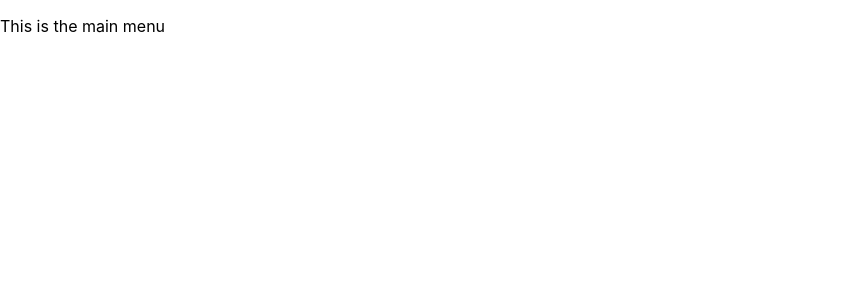
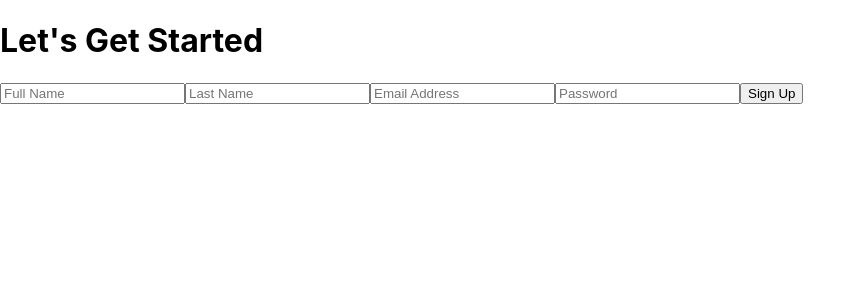
Before and after one commit to jpress7639/a-new-space, a React (Create React App) app in the folder client/: page /users/create-users in a window 1280 px wide. Shown: the top 300 px of the page, without its empty margins (0-866 px from the left). Built offline with nearby package versions, Linux system fonts and the light colour scheme.

Commit message:
added links to sign up and sign in

```diff
--- a/client/src/App.js
+++ b/client/src/App.js
@@ -11,7 +11,7 @@ function App() {
     <div className="App">
       <Switch>
         <Route exact path='/' component={Home} />
-        <Route exact path='/create-users' component={SignUp} />
+        <Route exact path='/users/create-users' component={SignUp} />
         <Route exact path='/users/:id' component={MainMenu} />
       </Switch>
     </div>
--- a/client/src/screens/MainMenu/MainMenu.jsx
+++ b/client/src/screens/MainMenu/MainMenu.jsx
@@ -1,13 +1,18 @@
 
 import React, { Component } from 'react'
-// import Layout from '../../components/shared/Layout/Layout'
-// import DropDown from '../../components/shared/DropdownMenu/DropDown'
-
-
+import {getUser} from '../../Services/users.js'
 
 class MainMenu extends Component {
   constructor(props) {
     super(props)
+    this.state = {
+      currentUser: []
+    }
+  }
+  async componentDidMount() {
+    let { id } = this.props.match.params
+    const user = await getUser(id)
+    this.setState({user})
   }
   render () {
     return (
--- a/client/src/screens/SignIn/SignIn.jsx
+++ b/client/src/screens/SignIn/SignIn.jsx
@@ -1,7 +1,7 @@
 import React, { Component } from 'react'
 import { getUsers } from '../../Services/users'
 import './SignIn.css'
-import {Redirect} from 'react-router-dom'
+import {Redirect, Link} from 'react-router-dom'
 
 class SignIn extends Component {
   constructor() {
@@ -56,7 +56,7 @@ class SignIn extends Component {
           <button onClick={this.handleClick}>Lets Jam</button>
           <p className='user-response'></p>
         </form>
-        <p>Sign up</p>
+        <Link to='/users/create-users'>Sign Up</Link>
       </>
     )
   }
--- a/client/src/screens/SignUp/SignUp.jsx
+++ b/client/src/screens/SignUp/SignUp.jsx
@@ -1,6 +1,6 @@
 import React, { Component } from 'react'
-import { Redirect } from 'react-router-dom'
-import { createUser } from "../../services/users"
+import { Redirect, Link } from 'react-router-dom'
+import { createUser } from "../../Services/users"
 
 class SignUp extends Component {
   constructor() {
@@ -33,9 +33,9 @@ class SignUp extends Component {
   }
 
   render() {
-
+    const {created} = this.state
     if (created) {
-      return <Redirect to={`/users`} />
+      return <Redirect to={`/`} />
     }
 
     return (
@@ -66,8 +66,7 @@ class SignUp extends Component {
               name="password"
               onChange={this.handleChange}
             />
-            <button type= 'submit' className= "signup-button">Sign Up</button>
-            {/* "Have an account?" link */}
+            <Link to='/'><button type= 'submit' className= "signup-button">Sign Up</button></Link>
           </form>
       </>
     )
```
